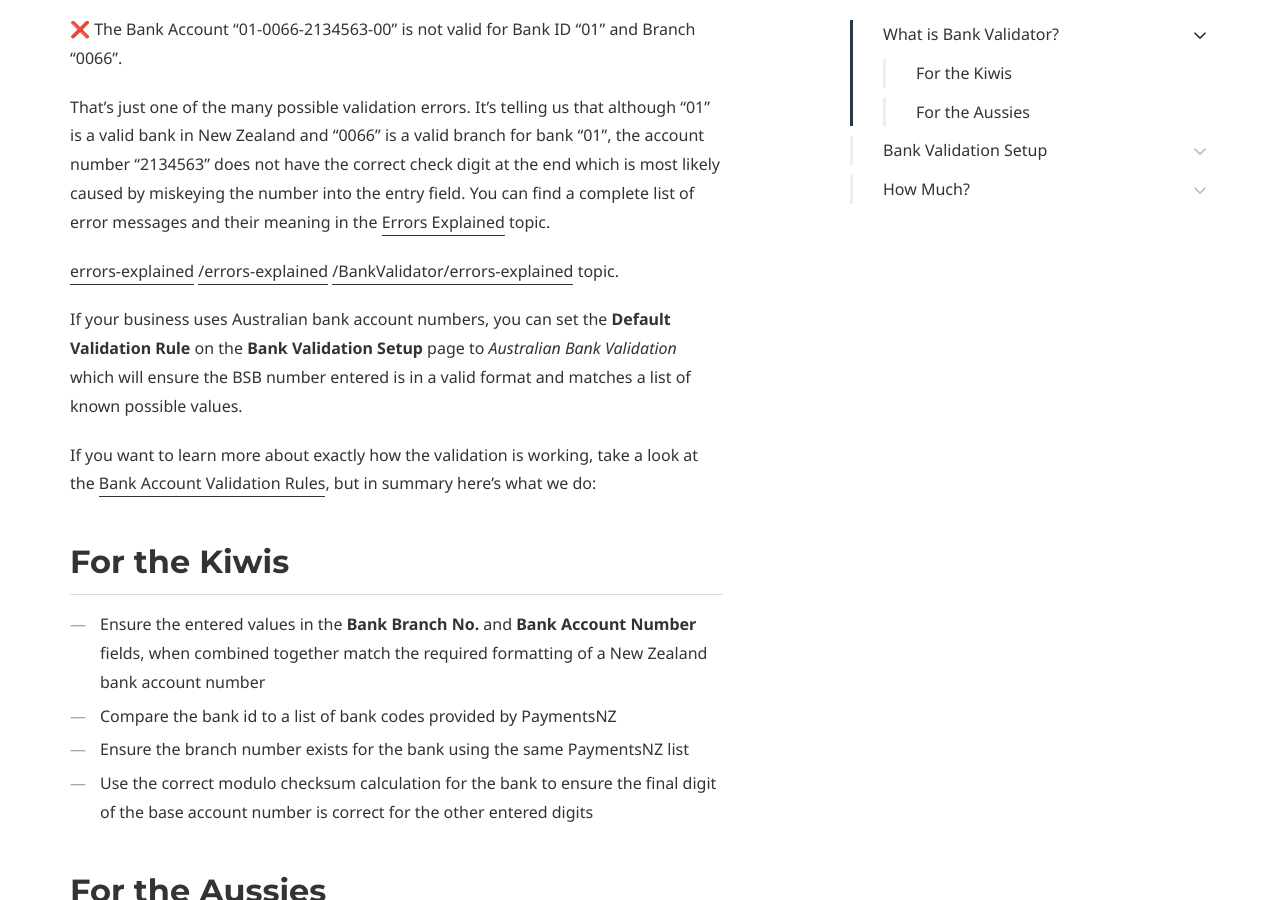
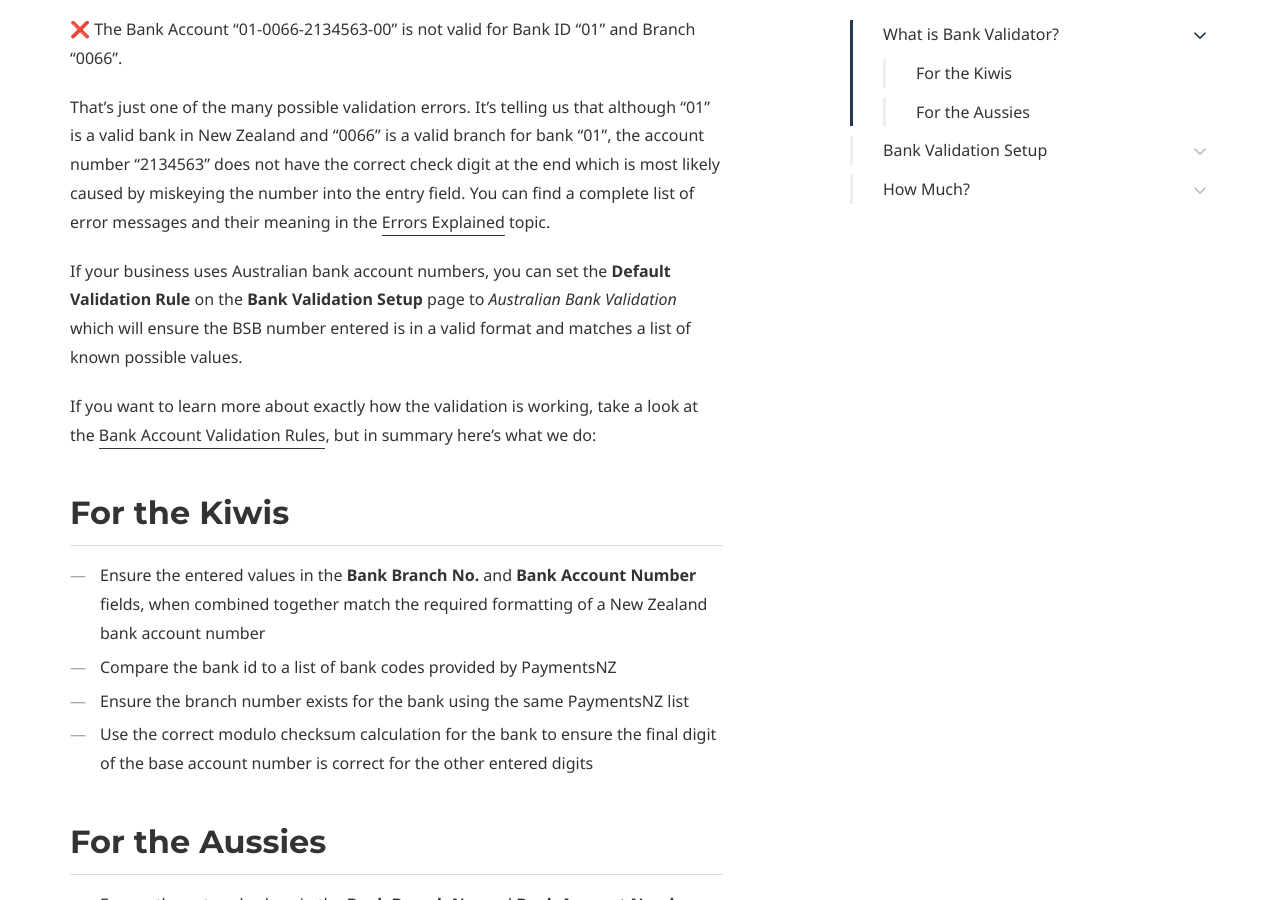
Before and after one commit to BCAppsLimited/BankValidator, a Jekyll site: the page built from overview.md, in a window 1280 px wide and 900 px high, scrolled down 2063 px. Built offline with Jekyll 4.4.1, drawn with Linux system fonts in a browser that asks for light colours; some web fonts are replaced.

Commit message:
Fix up links

```diff
--- a/overview.md
+++ b/overview.md
@@ -55,15 +55,11 @@ Here you can immediately see there's a problem with the big red cross and an exp
 
 ❌ The Bank Account "01-0066-2134563-00" is not valid for Bank ID "01" and Branch "0066".
 
-That's just one of the many possible validation errors. It's telling us that although "01" is a valid bank in New Zealand and "0066" is a valid branch for bank "01", the account number "2134563" does not have the correct check digit at the end which is most likely caused by miskeying the number into the entry field. You can find a complete list of error messages and their meaning in the [Errors Explained](errors-explained) topic.
-
-[errors-explained](errors-explained)
-[/errors-explained](/errors-explained)
-[/BankValidator/errors-explained](/BankValidator/errors-explained) topic.
+That's just one of the many possible validation errors. It's telling us that although "01" is a valid bank in New Zealand and "0066" is a valid branch for bank "01", the account number "2134563" does not have the correct check digit at the end which is most likely caused by miskeying the number into the entry field. You can find a complete list of error messages and their meaning in the [Errors Explained](/BankValidator/errors-explained) topic.
 
 If your business uses Australian bank account numbers, you can set the **Default Validation Rule** on the **Bank Validation Setup** page to *Australian Bank Validation* which will ensure the BSB number entered is in a valid format and matches a list of known possible values.
 
-If you want to learn more about exactly how the validation is working, take a look at the [Bank Account Validation Rules](/NZBankAccountValidator/the-rules), but in summary here's what we do:
+If you want to learn more about exactly how the validation is working, take a look at the [Bank Account Validation Rules](/BankValidator/the-rules), but in summary here's what we do:
 
 ## For the Kiwis
 
@@ -140,4 +136,4 @@ This extension is fully featured and completely free to use in a sandbox environ
 
 It seems too good to be true, but if you decide to go ahead with our extension in your Production environment, you will get *another* free trial. You will need to purchase and assign licenses to your users, but you will not be charged for the first thirty days of use, and when your subscription does start to appear on your bill, you can cancel at any time. All licenses are managed through your Microsoft 365 Admin center and billed directly to you as part of your regular Microsoft Invoice (or can be bought using a credit card if you prefer).
 
-NZ Bank Account Validator is available through [Microsoft's AppSource](https://appsource.microsoft.com/en-NZ/marketplace/apps?product=dynamics-365%3Bdynamics-365-business-central&page=1) and just in case you're not sure how to get started and install the product, checkout our [Install Guide](/NZBankAccountValidator/install-guide).
+NZ Bank Account Validator is available through [Microsoft's AppSource](https://appsource.microsoft.com/en-NZ/marketplace/apps?product=dynamics-365%3Bdynamics-365-business-central&page=1) and just in case you're not sure how to get started and install the product, checkout our [Install Guide](/BankValidator/install-guide).
```
Also changed, not shown: context-sensitive-help.md (+3 -3 lines), errors-explained.md (+1 -1 lines).
